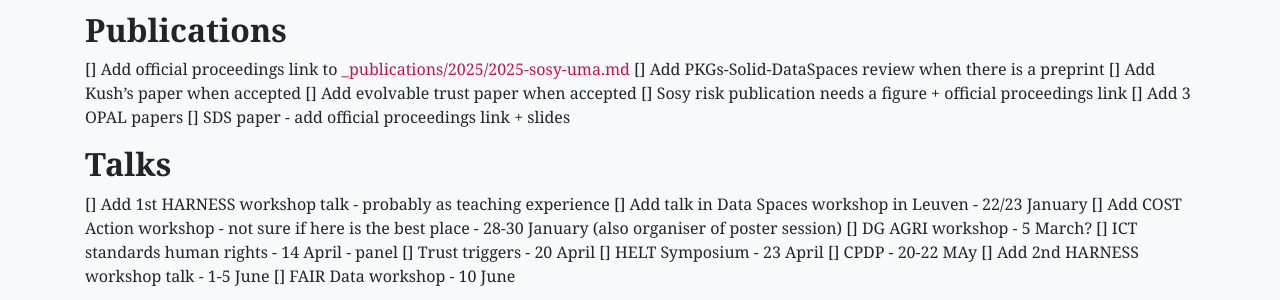
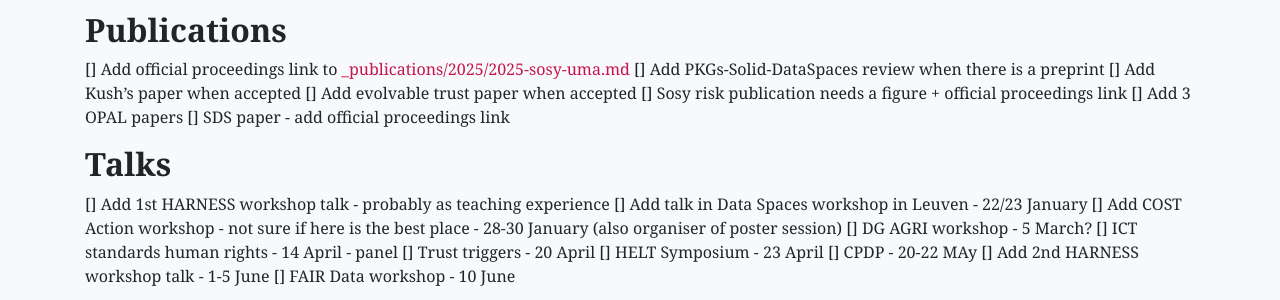
Before and after one commit to besteves4/besteves4.github.io, a Jekyll site: the page built from TODOS.md, in a window 1280 px wide. Shown: the part 179-479 px from the top of the page. Built offline with Jekyll 4.4.1, drawn with Linux system fonts in a browser that asks for light colours; nearby versions of some CDN libraries; our own code applies the rules of GitHub Pages for plain Markdown files; a style sheet for code colours, icons or effects is not loaded.

```diff
--- a/TODOS.md
+++ b/TODOS.md
@@ -7,7 +7,7 @@
 [] Add evolvable trust paper when accepted
 [] Sosy risk publication needs a figure + official proceedings link
 [] Add 3 OPAL papers
-[] SDS paper - add official proceedings link + slides
+[] SDS paper - add official proceedings link
 
 ## Talks
 [] Add 1st HARNESS workshop talk - probably as teaching experience
```
Also changed, not shown: _publications/2026/2026-dpv-odrl.md (+4 -4 lines).
